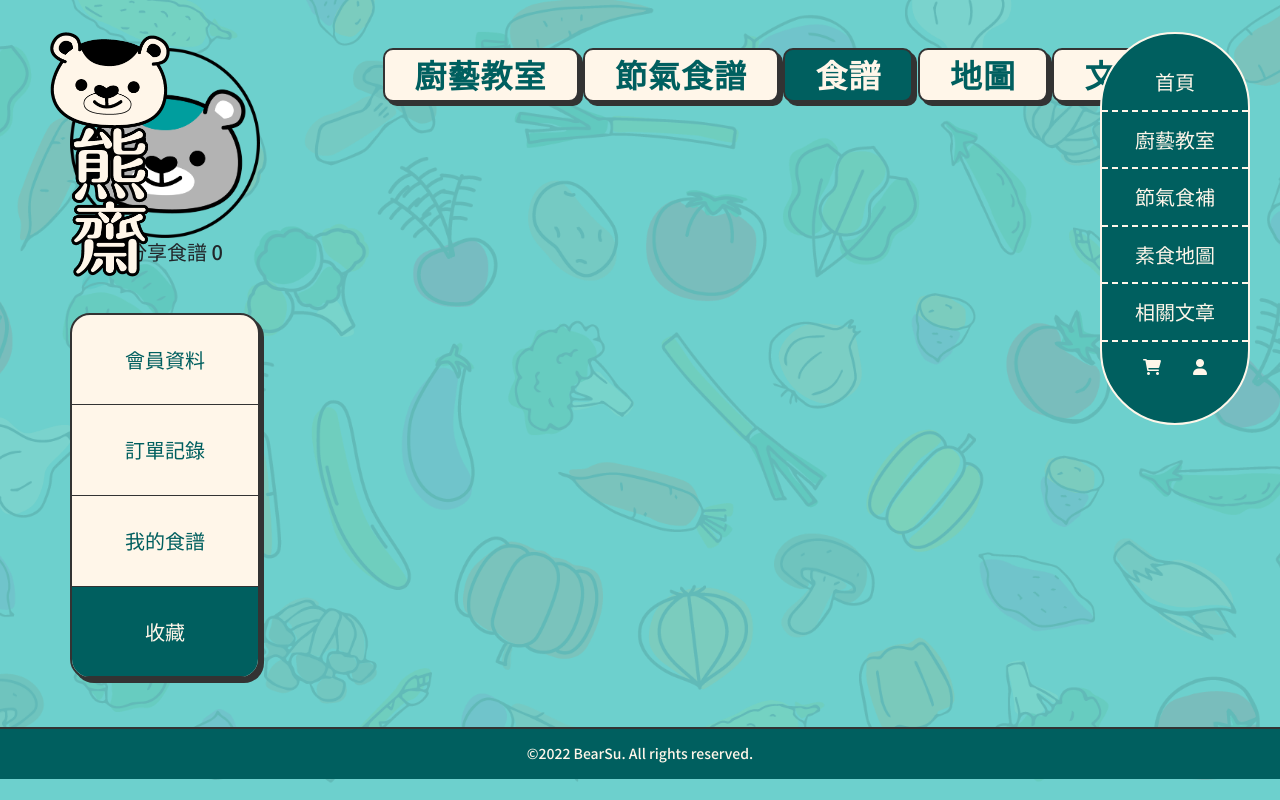
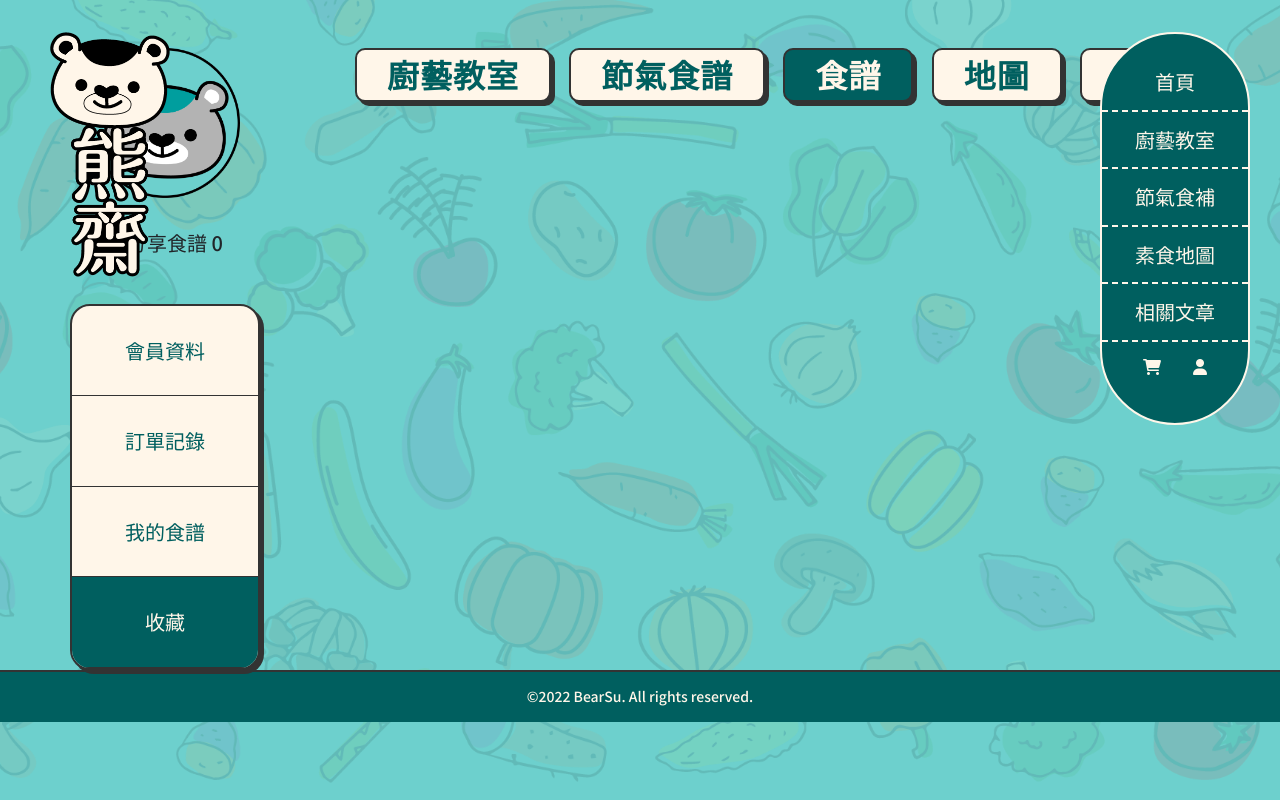
Before and after one commit to lem0602/bearsu, a PHP site: page /recipe_collect.php in a window 1280 px wide. Run offline with PHP 8.4, Linux system fonts and the light colour scheme; data comes from the database, SQL or seed files in the repository; data that the repository does not hold is empty.

Commit message:
[ update ] css

```diff
--- a/css/recipe_collect.css
+++ b/css/recipe_collect.css
@@ -12,6 +12,12 @@ body {
     #avatar-menu {
         padding: 0;
     }
+}
+
+.avatar {
+    width: 150px;
+    height: 150px;
+    margin-bottom: 32px;
 }
 
 .avatar-box {
@@ -36,7 +42,6 @@ body {
     border: 2px solid var(--myblack);
     border-radius: 20px;
     box-shadow: var(--box-shadow);
-    margin-bottom: 48px;
 }
 
 @media screen and (min-width: 570px) {
@@ -87,7 +92,7 @@ body {
 
 /* main-container*/
 .main-container {
-    padding: 48px 27.5px 0;
+    padding: 48px 0 0;
 }
 
 /* collection-nav */
```
Also changed, not shown: css/article_collect.css (+8 -1 lines).
